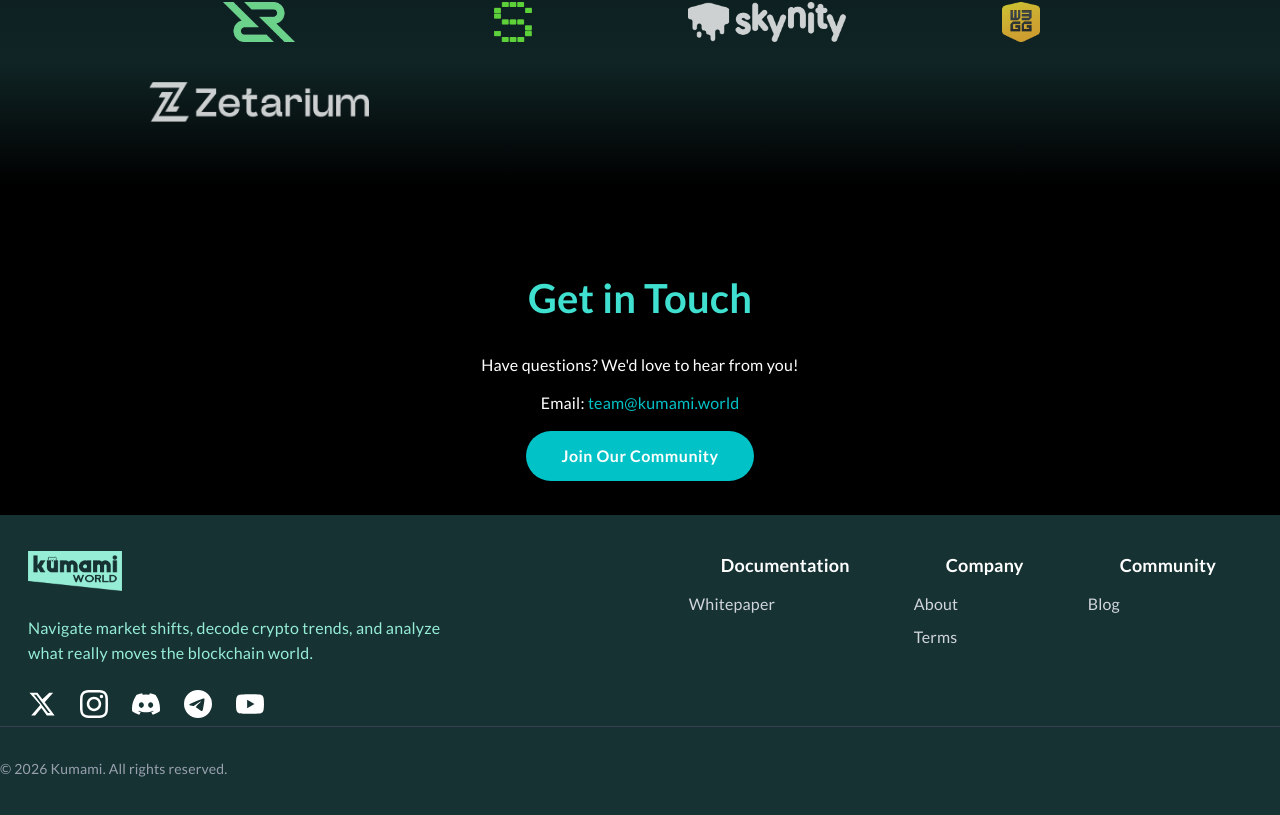
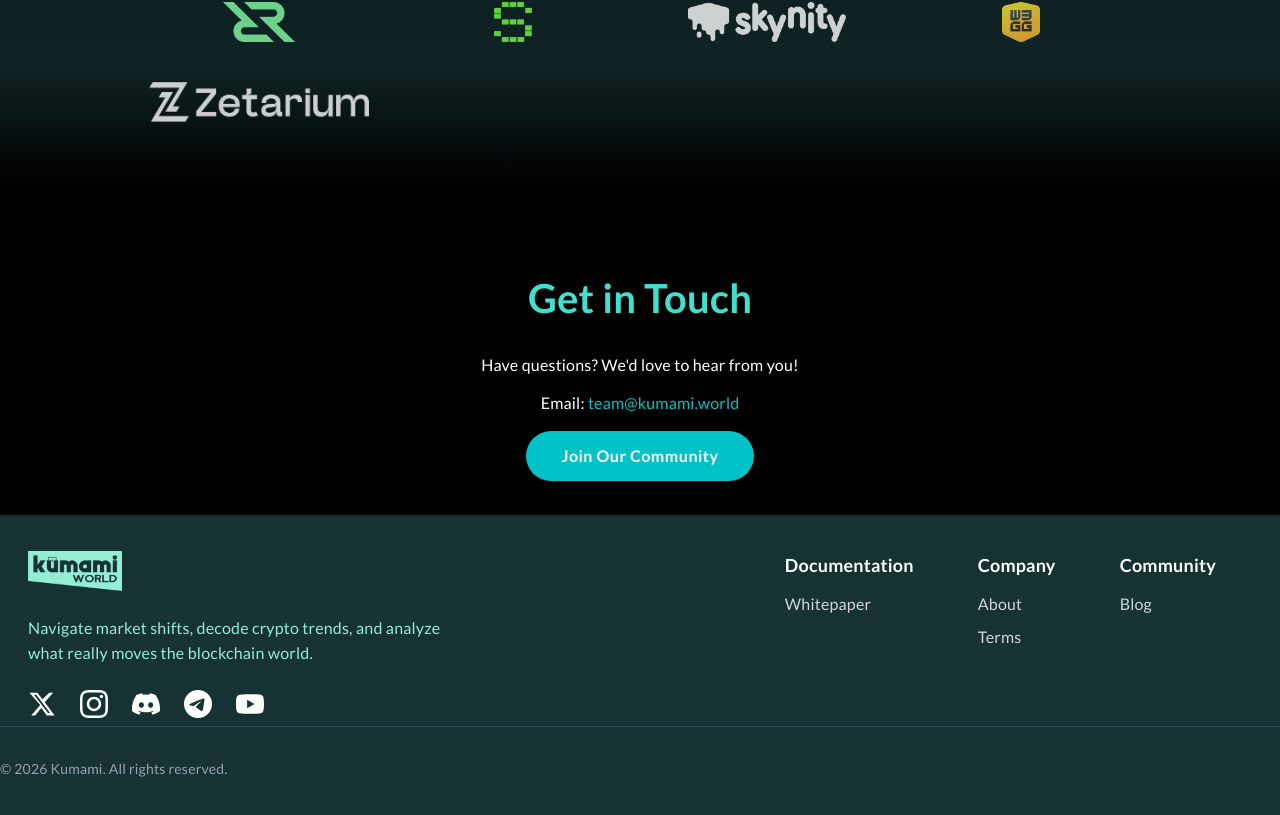
Before and after one commit to andrewblaze39/kumami-web-next, a Next.js app: page / in a window 1280 px wide. Shown: the part 3732-4547 px from the top of the page. Built offline with nearby package versions, Linux system fonts and the light colour scheme; no server answers; the database is empty.

Commit message:
fix: remove misaligned ml-8 from footer column headings

```diff
--- a/src/components/Footer.tsx
+++ b/src/components/Footer.tsx
@@ -79,7 +79,7 @@ const Footer = () => {
           <div className="flex flex-col md:flex-row gap-10 lg:gap-16 lg:ml-auto lg:mr-16">
             {/* Menu 1 */}
             <div>
-              <h3 className="text-lg font-bold mb-3 ml-8">Documentation</h3>
+              <h3 className="text-lg font-bold mb-3 ">Documentation</h3>
               <ul className="space-y-2">
                 <li>
                   <a
@@ -96,7 +96,7 @@ const Footer = () => {
 
             {/* Menu 2 */}
             <div>
-              <h3 className="text-lg font-bold mb-3 ml-8">Company</h3>
+              <h3 className="text-lg font-bold mb-3 ">Company</h3>
               <ul className="space-y-2">
                 <li>
                   <a href="/about" className="text-gray-300 hover:text-[#96EDD6] transition no-underline">
@@ -113,7 +113,7 @@ const Footer = () => {
 
             {/* Menu 3 */}
             <div>
-              <h3 className="text-lg font-bold mb-3 ml-8">Community</h3>
+              <h3 className="text-lg font-bold mb-3 ">Community</h3>
               <ul className="space-y-2">
                 <li>
                   <a href="/blogs" className="text-gray-300 hover:text-[#96EDD6] transition no-underline">
```
